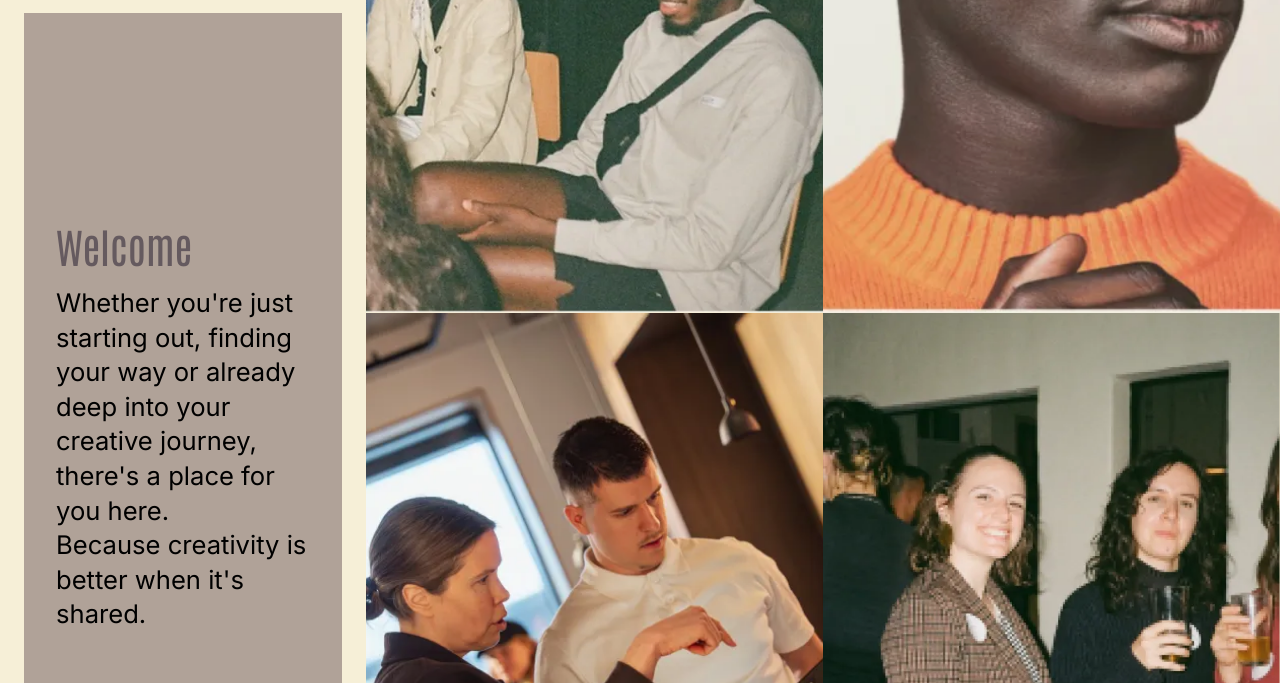
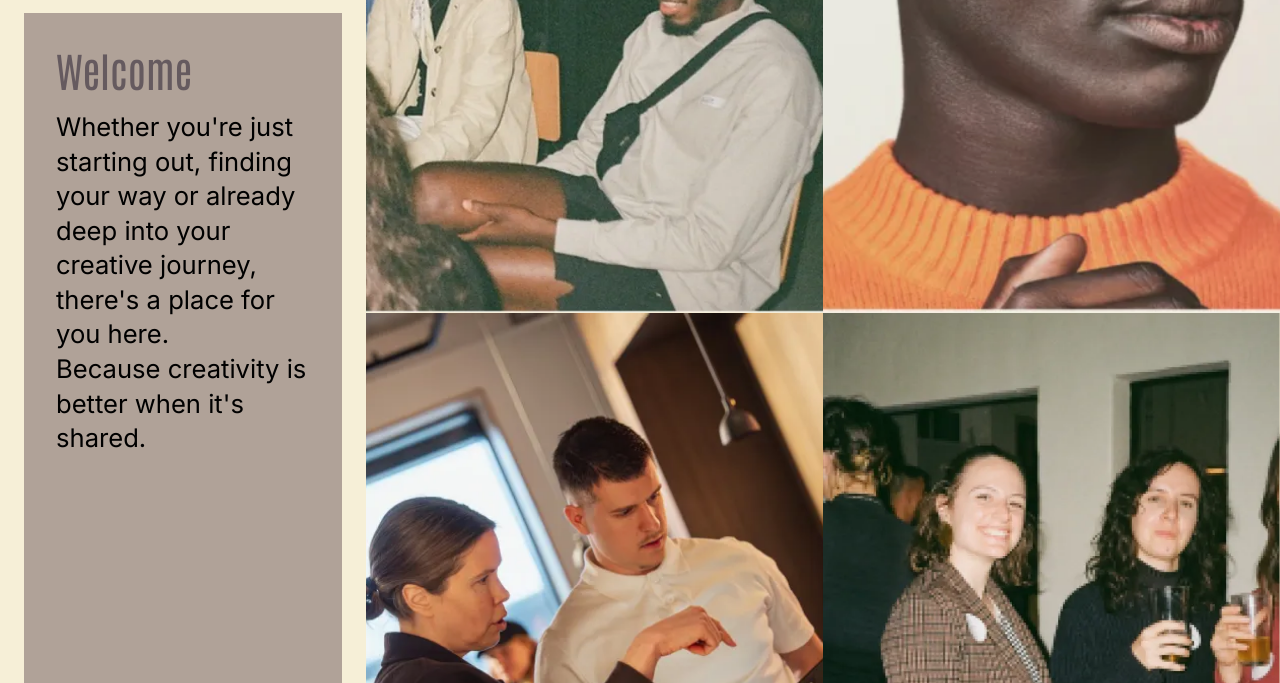
Before and after one commit to T09-Team-8/T09_org_repo, an Astro site: page /T09_org_repo/about in a window 1280 px wide. Shown: the part 1037-1720 px from the top of the page. Built offline with nearby package versions, Linux system fonts and the light colour scheme; Astro itself is replaced by a stand-in of ours.

Commit message:
about styles correction

```diff
--- a/src/components/AboutStyles.astro
+++ b/src/components/AboutStyles.astro
@@ -494,7 +494,7 @@
       min-height: 0;
       flex: 1;
       flex-direction: column;
-      justify-content: center;
+      justify-content: flex-start;
       margin-top: 0;
       padding: clamp(20px, 2.5vw, 32px);
     }
@@ -707,7 +707,7 @@
     }
   }
 
-  @media (min-width: 601px) and (max-width: 1700px) {
+  @media (min-width: 601px) and (max-width: 1400px) {
     .join_community {
       height: clamp(480px, 62vw, 700px);
     }
```
